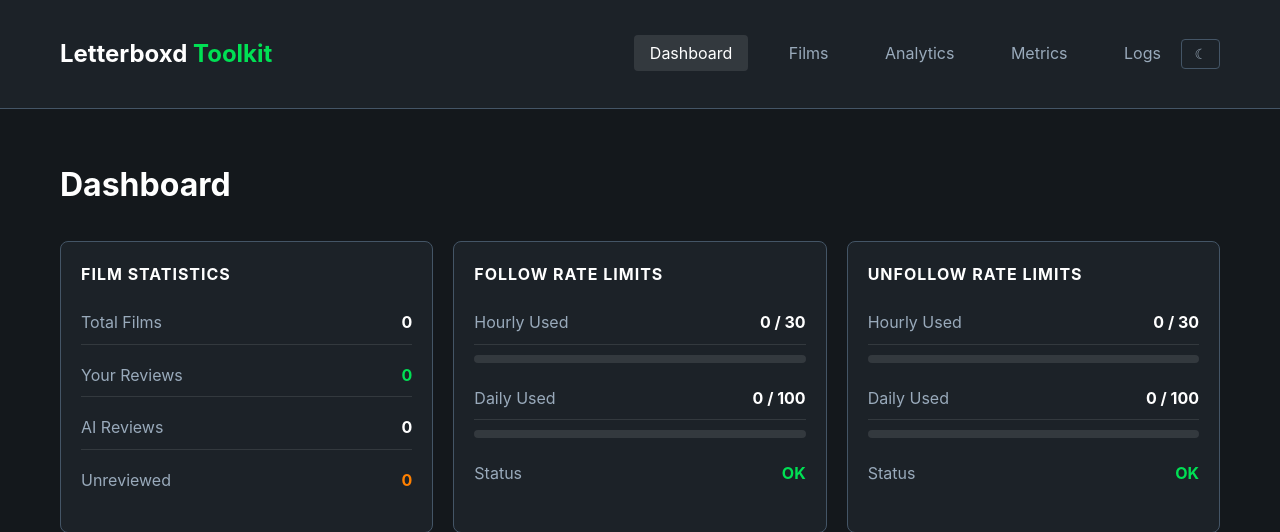
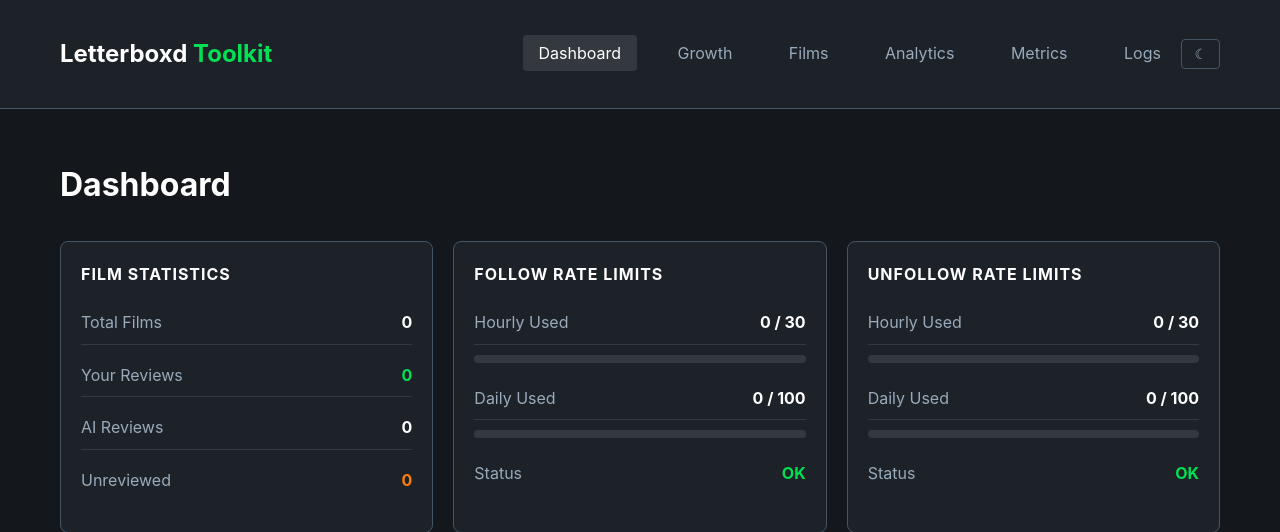
Before and after one commit to gr8monk3ys/letterboxd, a FastAPI app: page / in a window 1280 px wide. Shown: the top 532 px of the page. Run offline with FastAPI, Linux system fonts and the light colour scheme; data that the repository does not hold is empty.

Commit message:
feat(web): add growth dashboard endpoints and navigation
Add API endpoints for growth tracking dashboard and update
navigation template with link to growth analytics.

Co-Authored-By: Claude Opus 4.5 <noreply@anthropic.com>

```diff
--- a/src/web/app.py
+++ b/src/web/app.py
@@ -644,6 +644,138 @@ async def get_ab_test_assignment():
         return JSONResponse({"error": str(e)}, status_code=500)
 
 
+# Growth Dashboard Endpoints
+@app.get("/growth", response_class=HTMLResponse)
+async def growth_page(request: Request):
+    """Growth tracking dashboard page."""
+    try:
+        from src.growth import GrowthDashboard
+
+        dashboard = GrowthDashboard()
+        dashboard.connect()
+        summary = dashboard.get_growth_summary(30)
+        correlation = dashboard.get_correlation_analysis(60)
+        dashboard.close()
+    except Exception as e:
+        logger.error(f"Error loading growth dashboard: {e}")
+        summary = {}
+        correlation = {}
+
+    return templates.TemplateResponse(
+        "growth.html",
+        {
+            "request": request,
+            "summary": summary,
+            "correlation": correlation,
+        },
+    )
+
+
+@app.get("/api/growth/summary")
+async def api_growth_summary(days: int = 30):
+    """Get comprehensive growth summary."""
+    try:
+        from src.growth import GrowthDashboard
+
+        dashboard = GrowthDashboard()
+        dashboard.connect()
+        summary = dashboard.get_growth_summary(days)
+        dashboard.close()
+        return JSONResponse(summary)
+    except Exception as e:
+        logger.error(f"Error getting growth summary: {e}")
+        return JSONResponse({"error": str(e)}, status_code=500)
+
+
+@app.get("/api/growth/history")
+async def api_growth_history(days: int = 30):
+    """Get follower history data."""
+    try:
+        from src.growth import FollowerTracker
+
+        tracker = FollowerTracker()
+        tracker.connect()
+        history = tracker.get_history(days)
+        tracker.close()
+        return JSONResponse({"data": history, "days": days})
+    except Exception as e:
+        logger.error(f"Error getting growth history: {e}")
+        return JSONResponse({"error": str(e)}, status_code=500)
+
+
+@app.get("/api/growth/milestones")
+async def api_growth_milestones():
+    """Get milestone progress."""
+    try:
+        from src.growth import FollowerTracker
+
+        tracker = FollowerTracker()
+        tracker.connect()
+        latest = tracker.get_latest_snapshot()
+        if latest:
+            milestones = tracker.get_milestones(latest["followers_count"])
+        else:
+            milestones = {}
+        tracker.close()
+        return JSONResponse(milestones)
+    except Exception as e:
+        logger.error(f"Error getting milestones: {e}")
+        return JSONResponse({"error": str(e)}, status_code=500)
+
+
+@app.post("/api/growth/snapshot")
+async def api_take_snapshot():
+    """Take a new follower snapshot."""
+    try:
+        from src.growth import FollowerTracker
+
+        tracker = FollowerTracker()
+        tracker.connect()
+        snapshot = tracker.take_snapshot()
+        tracker.close()
+
+        if snapshot:
+            return JSONResponse({"message": "Snapshot taken", "data": snapshot})
+        else:
+            return JSONResponse({"error": "Failed to take snapshot"}, status_code=500)
+    except Exception as e:
+        logger.error(f"Error taking snapshot: {e}")
+        return JSONResponse({"error": str(e)}, status_code=500)
+
+
+@app.get("/api/growth/trending")
+async def api_trending_films(limit: int = 20):
+    """Get trending films for review opportunities."""
+    try:
+        from src.growth import TrendingDetector
+
+        detector = TrendingDetector()
+        detector.connect()
+        opportunities = detector.get_review_opportunities(limit=limit)
+        detector.close()
+        return JSONResponse({"films": opportunities, "count": len(opportunities)})
+    except Exception as e:
+        logger.error(f"Error getting trending films: {e}")
+        return JSONResponse({"error": str(e)}, status_code=500)
+
+
+@app.get("/api/growth/campaigns")
+async def api_campaigns(limit: int = 10):
+    """Get list of growth campaigns."""
+    try:
+        from src.growth import CampaignManager
+
+        manager = CampaignManager()
+        manager.connect()
+        campaigns = manager.list_campaigns(limit)
+        active = manager.get_active_campaign()
+        manager.close()
+        return JSONResponse({"campaigns": campaigns, "active": active})
+    except Exception as e:
+        logger.error(f"Error getting campaigns: {e}")
+        return JSONResponse({"error": str(e)}, status_code=500)
+
+
 def main():
     """Run the web server."""
     import uvicorn
--- a/src/web/templates/base.html
+++ b/src/web/templates/base.html
@@ -304,6 +304,7 @@
             <a href="/" class="logo">Letterboxd <span>Toolkit</span></a>
             <nav>
                 <a href="/" {% if request.url.path == "/" %}class="active"{% endif %}>Dashboard</a>
+                <a href="/growth" {% if request.url.path == "/growth" %}class="active"{% endif %}>Growth</a>
                 <a href="/films" {% if request.url.path == "/films" %}class="active"{% endif %}>Films</a>
                 <a href="/analytics" {% if request.url.path == "/analytics" %}class="active"{% endif %}>Analytics</a>
                 <a href="/metrics" {% if request.url.path == "/metrics" %}class="active"{% endif %}>Metrics</a>
```
